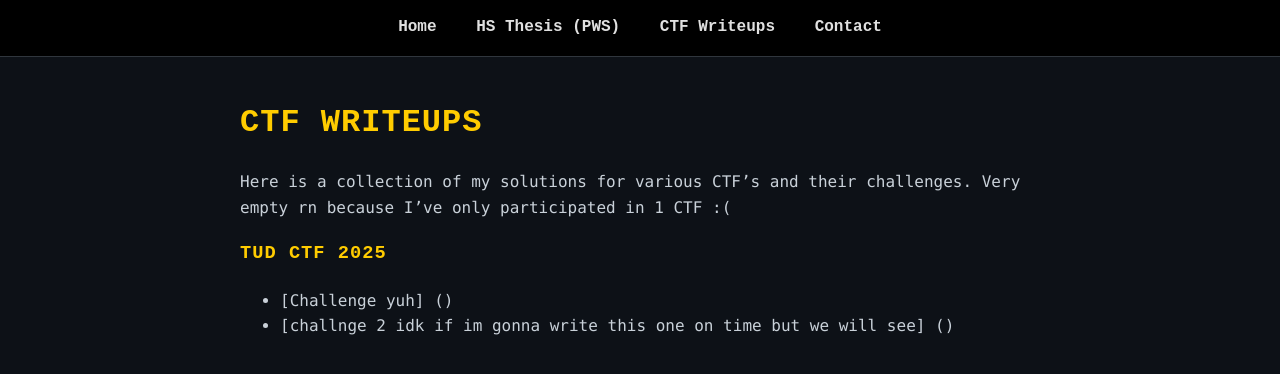
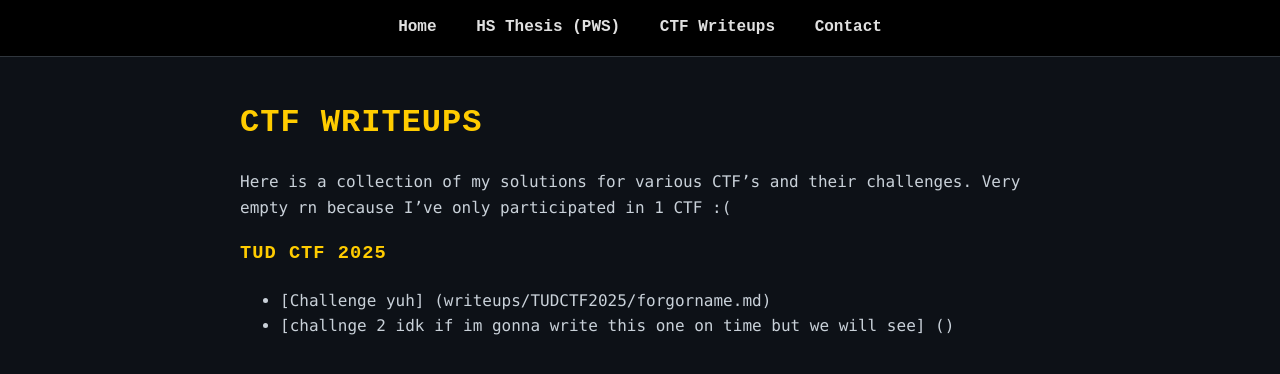
Before and after one commit to 18gssidhu10/18gssidhu10.github.io, a Jekyll site: the page built from ctf-writeups.md, in a window 1280 px wide. Shown: the top 374 px of the page. Built offline with Jekyll 4.4.1, drawn with Linux system fonts in a browser that asks for light colours.

Commit message:
Update ctf-writeups.md

```diff
--- a/ctf-writeups.md
+++ b/ctf-writeups.md
@@ -9,5 +9,5 @@ Here is a collection of my solutions for various CTF's and their challenges. Ver
 
 
 ### TUD CTF 2025
-* [Challenge yuh] ()
+* [Challenge yuh] (writeups/TUDCTF2025/forgorname.md)
 * [challnge 2 idk if im gonna write this one on time but we will see] ()
```
